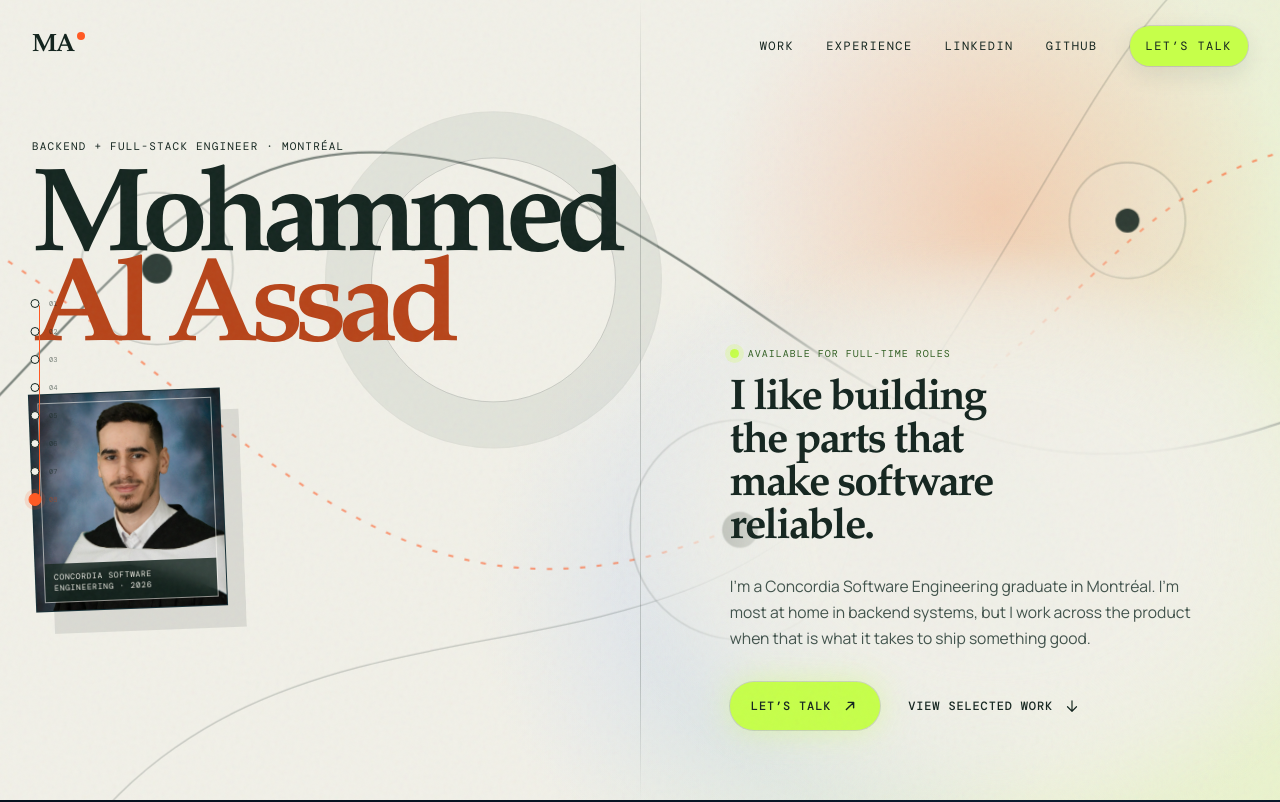
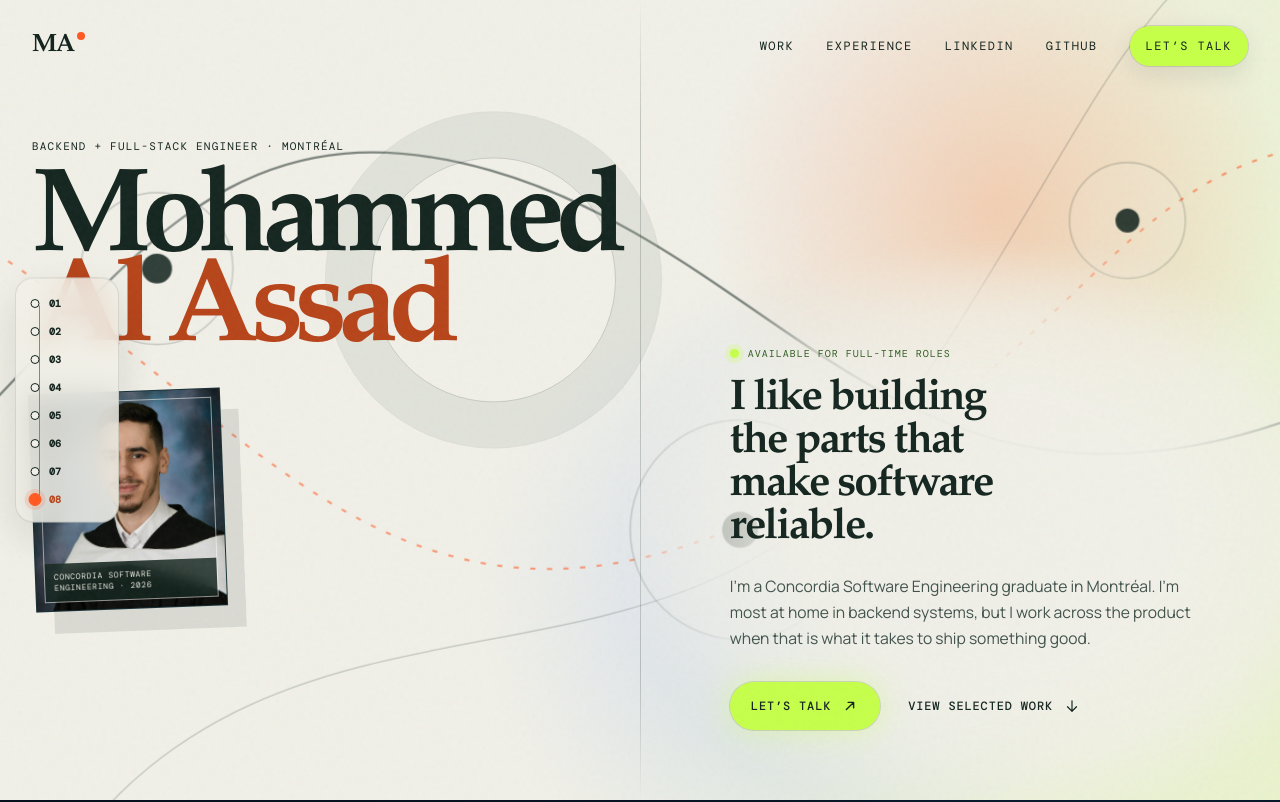
Before and after one commit to Pluhs/Portfolio, a React (Vite) app: page / in a window 1280 px wide. Shown: the top 802 px of the page. Built offline with nearby package versions, Linux system fonts and the light colour scheme; a web font is replaced by a local one.

Commit message:
Improve journey rail readability

```diff
--- a/src/styles.css
+++ b/src/styles.css
@@ -2505,7 +2505,7 @@ button {
   top: 50%;
   right: auto;
   left: 15px;
-  z-index: 28;
+  z-index: 35;
   width: 104px;
   padding: 16px 8px 14px 34px;
   color: var(--ink);
@@ -2519,8 +2519,8 @@ button {
   border: 1px solid rgba(20, 37, 31, 0.13);
   border-radius: 18px;
   content: '';
-  opacity: 0;
-  background: rgba(241, 240, 232, 0.84);
+  opacity: 0.92;
+  background: rgba(241, 240, 232, 0.9);
   box-shadow: 0 16px 44px rgba(20, 37, 31, 0.12);
   backdrop-filter: blur(14px);
   transition: opacity 200ms ease;
@@ -2528,7 +2528,7 @@ button {
 
 .journey-rail:hover::before,
 .journey-rail:focus-within::before {
-  opacity: 1;
+  opacity: 0.98;
 }
 
 .journey-rail__track {
@@ -2591,8 +2591,9 @@ button {
 }
 
 .journey-rail a > span {
-  font-size: 7px;
-  opacity: 0.55;
+  font-size: 10px;
+  font-weight: 600;
+  opacity: 1;
 }
 
 .journey-rail a strong {
@@ -2620,6 +2621,12 @@ button {
   font-weight: 600;
 }
 
+@media (min-width: 1061px) {
+  .contact__content {
+    padding-left: 118px;
+  }
+}
+
 .hero__scroll {
   display: none;
 }
```
